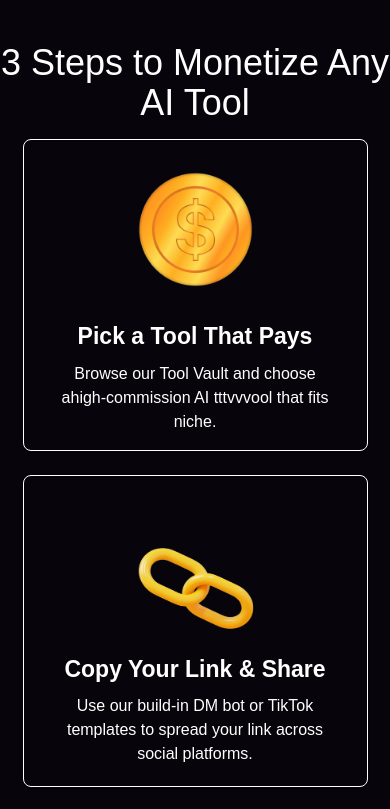
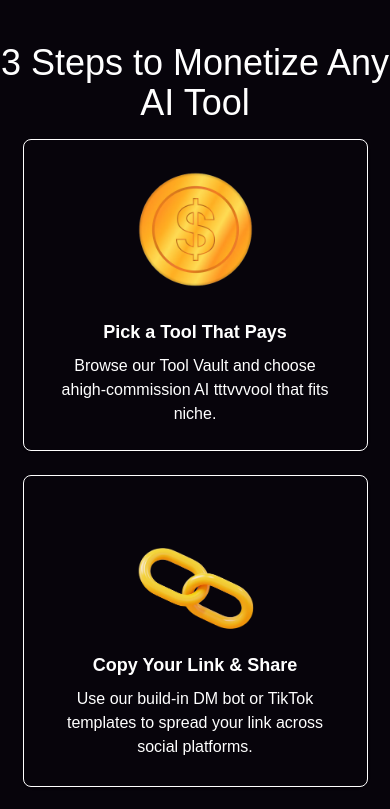
Before and after one commit to Ftamim003/egeal-ai-hub, a Next.js app: page /aiToolCard in a window 390 px wide. Shown: the top 809 px of the page. Built offline with nearby package versions, Linux system fonts and the light colour scheme.

Commit message:
discover .

```diff
--- a/app/aiToolCard/AiToolCard.tsx
+++ b/app/aiToolCard/AiToolCard.tsx
@@ -23,7 +23,7 @@ export default function AiToolCard() {
           </div>
           <div className="p-4 text-white flex flex-col justify-between items-center text-center">
             <div className='w-[282px] h-[95px] mb-6'>
-              <h2 className="text-[23px]  font-bold mb-2">{item.title}</h2>
+              <h2 className="text-[18px] md:text-[23px]  font-bold mb-2">{item.title}</h2>
             <p className="text-[16px] text-[#FFFFFF] mt-2">{item.description}</p>
             </div>
           </div>
```
